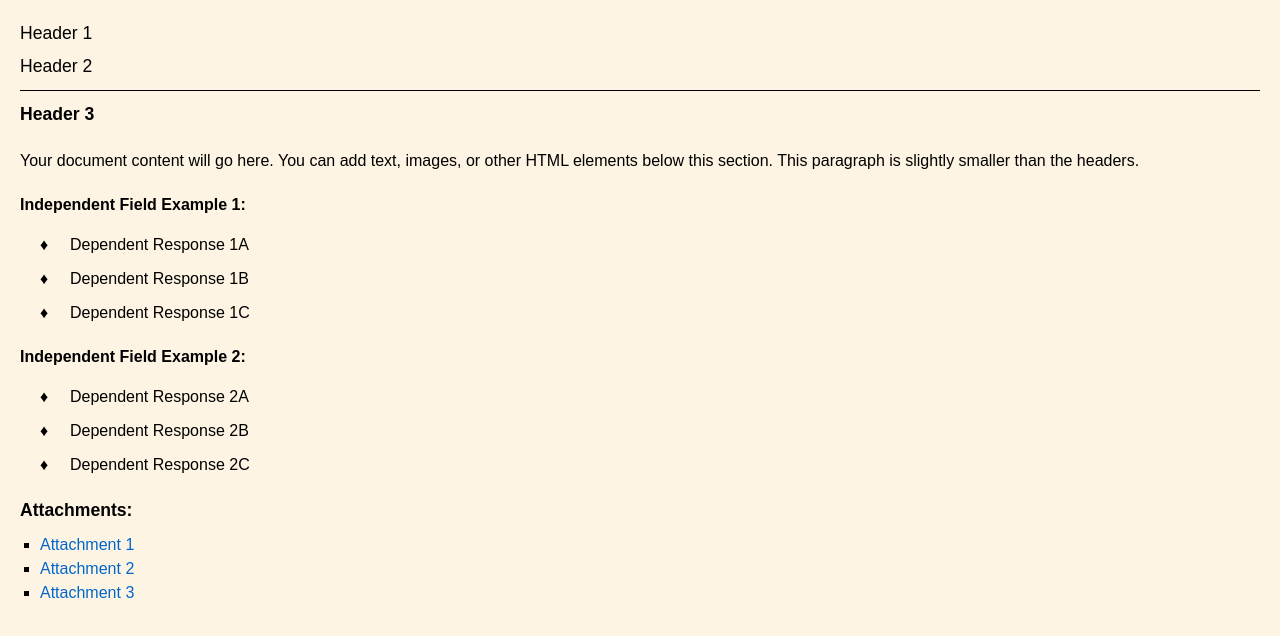
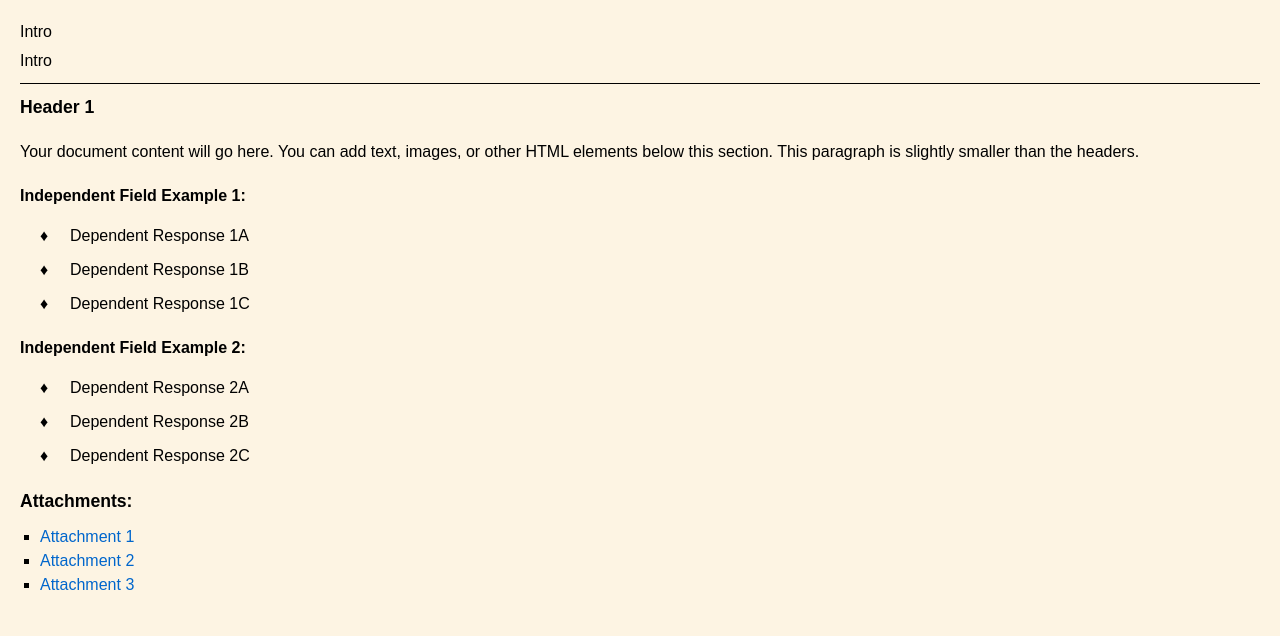
Before and after one commit to JN070694/-DocumentTemplate, a plain HTML site: page index.html in a window 1280 px wide. Drawn offline with Linux system fonts and the light colour scheme.

Commit message:
Update index.html

```diff
--- a/index.html
+++ b/index.html
@@ -13,19 +13,15 @@
             line-height: 1.5;
         }
 
-        .headers, .attachments, .independent-dependent {
+        .intro, .attachments, .independent-dependent {
             margin-bottom: 20px;
         }
 
-        .line, h3 {
-            font-size: 1.1em;
+        .intro .line {
+            font-weight: normal;
+            font-size: 1em;
+            padding: 0;
             margin: 0 0 5px;
-            padding: 5px 0;
-            line-height: 1.0;
-        }
-
-        .line {
-            font-weight: normal;
         }
 
         hr {
@@ -34,25 +30,35 @@
             margin: 10px 0;
         }
 
+        h1 {
+            font-size: 1.1em;
+            font-weight: bold;
+            margin: 0 0 10px;
+        }
+
         .independent {
             font-weight: bold;
             margin-top: 20px;
         }
+
         .dependent {
-            margin-left: 50px; /* Indentation for dependent answers */
+            margin-left: 50px;
         }
+
         .dependent ul {
-            list-style-type: none; /* Remove default bullets */
+            list-style-type: none;
             padding-left: 0;
         }
+
         .dependent li {
             position: relative;
             margin-bottom: 10px;
         }
+
         .dependent li::before {
-            content: "♦"; /* Custom bullet symbol */
+            content: "♦";
             position: absolute;
-            left: -30px; /* Move the bullet to the left to match the 50px indent */
+            left: -30px;
             color: black;
         }
 
@@ -71,7 +77,7 @@
             text-decoration: underline;
         }
 
-        .attachments h4 {
+        .attachments h2 {
             font-size: 1.1em;
             font-weight: bold;
             margin: 0 0 10px;
@@ -80,16 +86,16 @@
 </head>
 <body>
 
-    <div class="headers">
-        <div class="line">Header 1</div>
-        <div class="line">Header 2</div>
+    <div class="intro">
+        <div class="line">Intro</div>
+        <div class="line">Intro</div>
         <hr>
-        <h3>Header 3</h3>
+        <h1>Header 1</h1>
     </div>
 
     <p>Your document content will go here. You can add text, images, or other HTML elements below this section. This paragraph is slightly smaller than the headers.</p>
 
-    <!-- First Independent and Dependent Fields Example -->
+    <!-- Independent and Dependent Fields -->
     <div class="independent-dependent">
         <p class="independent">Independent Field Example 1:</p>
         <div class="dependent">
@@ -101,7 +107,6 @@
         </div>
     </div>
 
-    <!-- Second Independent and Dependent Fields Example -->
     <div class="independent-dependent">
         <p class="independent">Independent Field Example 2:</p>
         <div class="dependent">
@@ -114,7 +119,7 @@
     </div>
 
     <div class="attachments">
-        <h4>Attachments:</h4>
+        <h2>Attachments:</h2>
         <ul>
             <li><a href="#">Attachment 1</a></li>
             <li><a href="#">Attachment 2</a></li>
```
